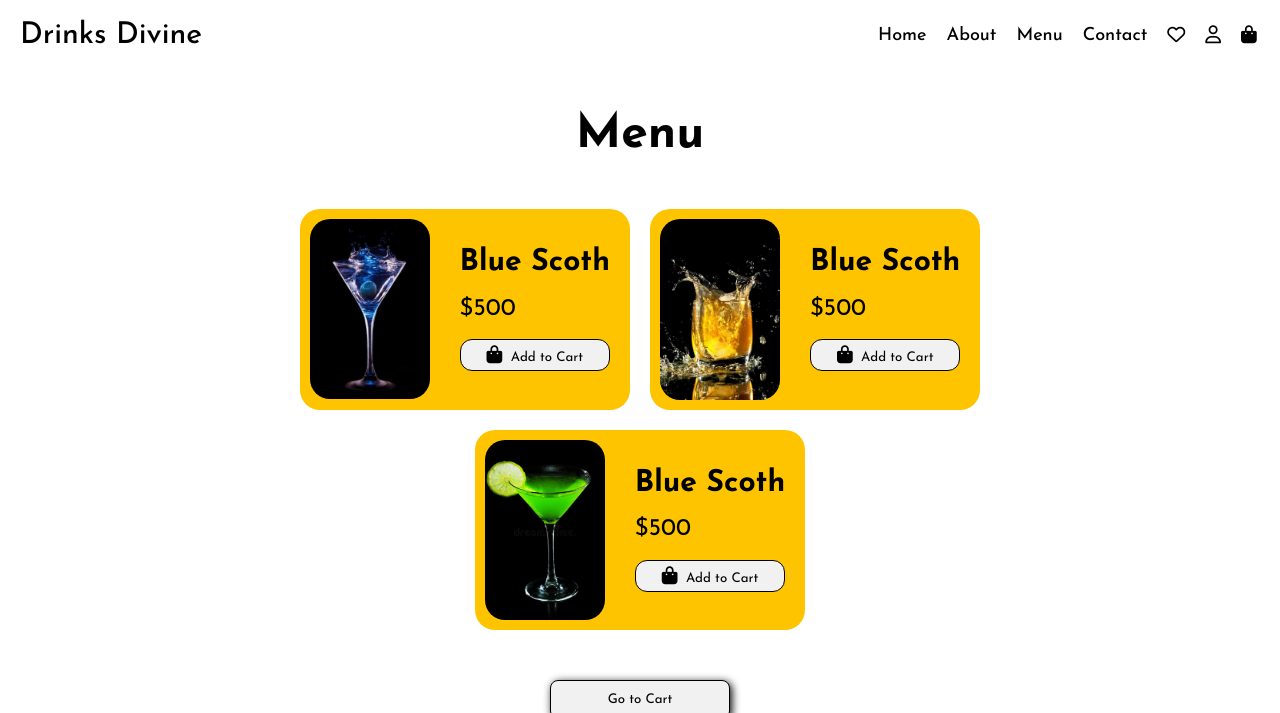
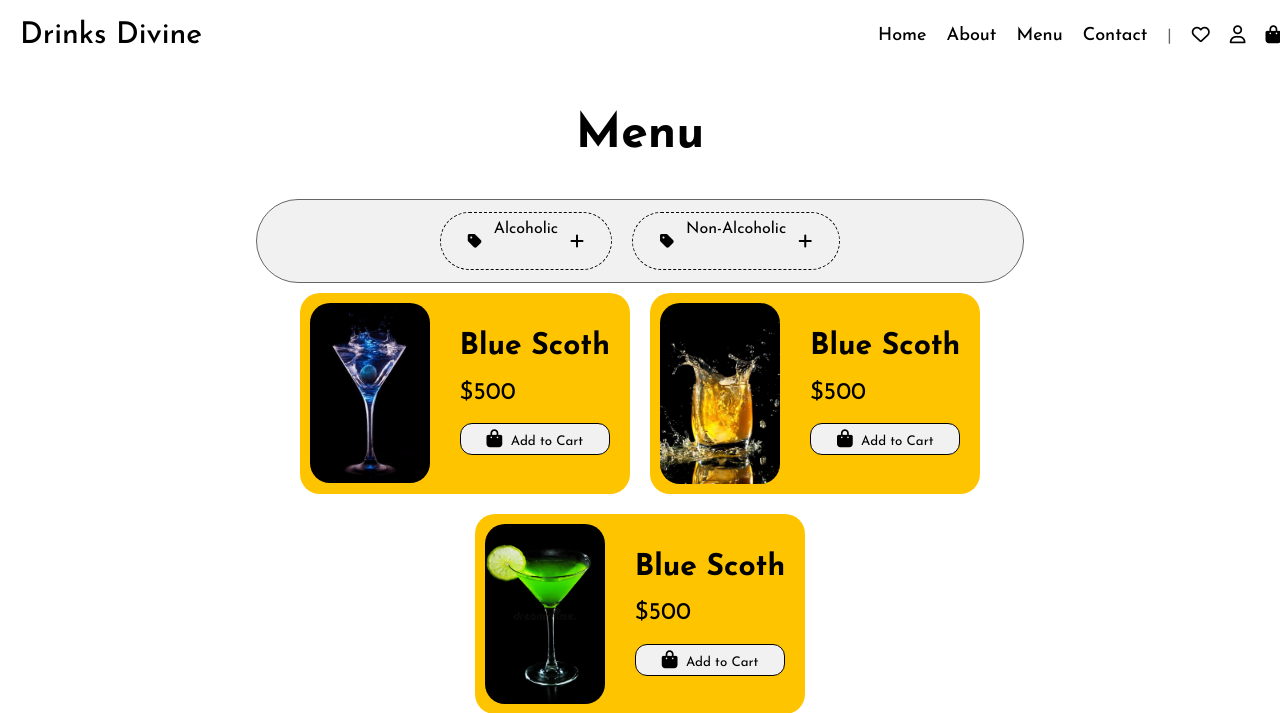
Before and after one commit to HardikShah563/Drinks2-DrinksDivine, a PHP site: page /pages/menu.html in a window 1280 px wide. Shown: the top 713 px of the page. Run offline with PHP 8.4, Linux system fonts and the light colour scheme; some libraries are stand-ins or nearby versions.

Commit message:
making changes to menu sort-tags

```diff
--- a/pages/menu.html
+++ b/pages/menu.html
@@ -13,7 +13,8 @@
     <!-- Including Icons -->
     <script src="https://kit.fontawesome.com/6d232ec003.js" crossorigin="anonymous"></script>
     <!-- Including Javascript File -->
-    <script src="./script/app.js" defer></script>
+    <script src="../script/app.js" defer></script>
+    <script src="../script/menu.js" defer></script>
 </head>
 
 <body>
@@ -40,6 +41,20 @@
 
     <div class="menu">
         <h1>Menu</h1>
+
+        <div class="sort-tags">
+            <div class="tag">
+                <i class="fa-solid fa-tag"></i>
+                <p>Alcoholic</p>
+                <i class="fa-solid fa-plus plus"></i>
+            </div>
+            <div class="tag">
+                <i class="fa-solid fa-tag"></i>
+                <p>Non-Alcoholic</p>
+                <i class="fa-solid fa-plus plus"></i>
+            </div>
+        </div>
+
         <div class="explore-menu">
             <div class="menu-item">
                 <div class="menu-item-img">
--- a/script/app.js
+++ b/script/app.js
@@ -11,4 +11,4 @@ function screenWidthTest() {
         navGreyLine.remove();
     }
 }
-setInterval(screenWidthTest, 10);
+// setInterval(screenWidthTest, 10);
--- /dev/null
+++ b/script/menu.js
@@ -0,0 +1,19 @@
+var plus = document.querySelectorAll(".plus");
+
+// plus.forEach(pl => {
+//     pl.addEventListener("click", () => {
+//         console.log('plus clicked');
+//         pl.classList.toggle("active");
+//     });
+// });
+
+function plusclick() {
+    plus.forEach(pl => {
+        pl.addEventListener("click", () => {
+            console.log('plus clicked');
+            pl.classList.toggle("active");
+        });
+    });
+}
+
+setInterval(plusclick(), 1);
--- a/style/menu.css
+++ b/style/menu.css
@@ -49,7 +49,39 @@ html {
     overflow-x: hidden;
 }
 
-/* <======== Menu Section CSS ========>  */
+/* <======== Sort Tag Div CSS ========>  */
+
+.sort-tags {
+    display: flex;
+    justify-content: center;
+    width: 60%;
+    margin: auto auto;
+    padding: 12px 20px;
+    border: 1px solid var(--grey);
+    border-radius: 50px;
+    background-color: var(--off-white);
+}
+
+.tag {
+    display: flex;
+    padding: 8px 15px;
+    margin: 0 10px;
+    border: 1px dashed var(--off-black);
+    border-radius: 50px;
+}
+
+.tag i {
+    padding: 12px;
+}
+
+.plus {
+    cursor: pointer;
+    transition-duration: 100ms;
+}
+
+.plus.active {
+    rotate: 45deg;
+}
 
 .menu h1 {
     font-size: 48px;
```
